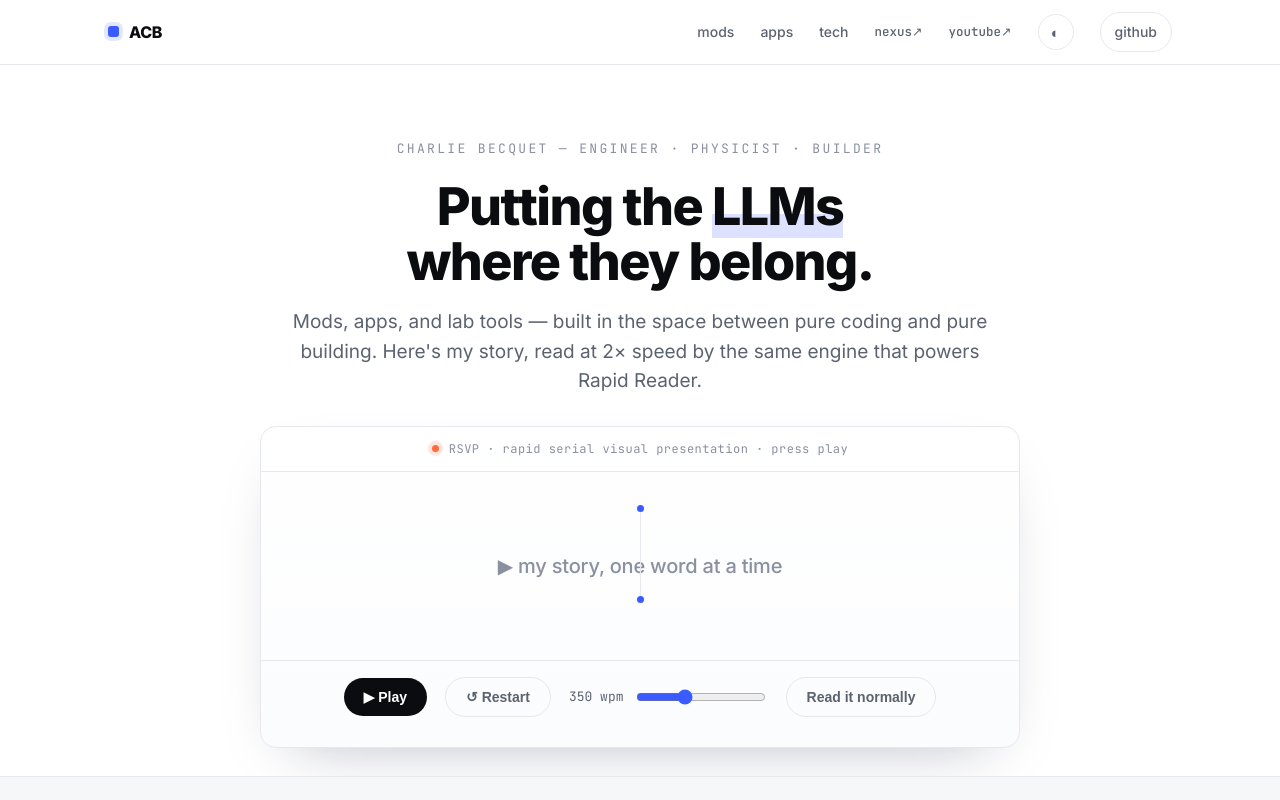
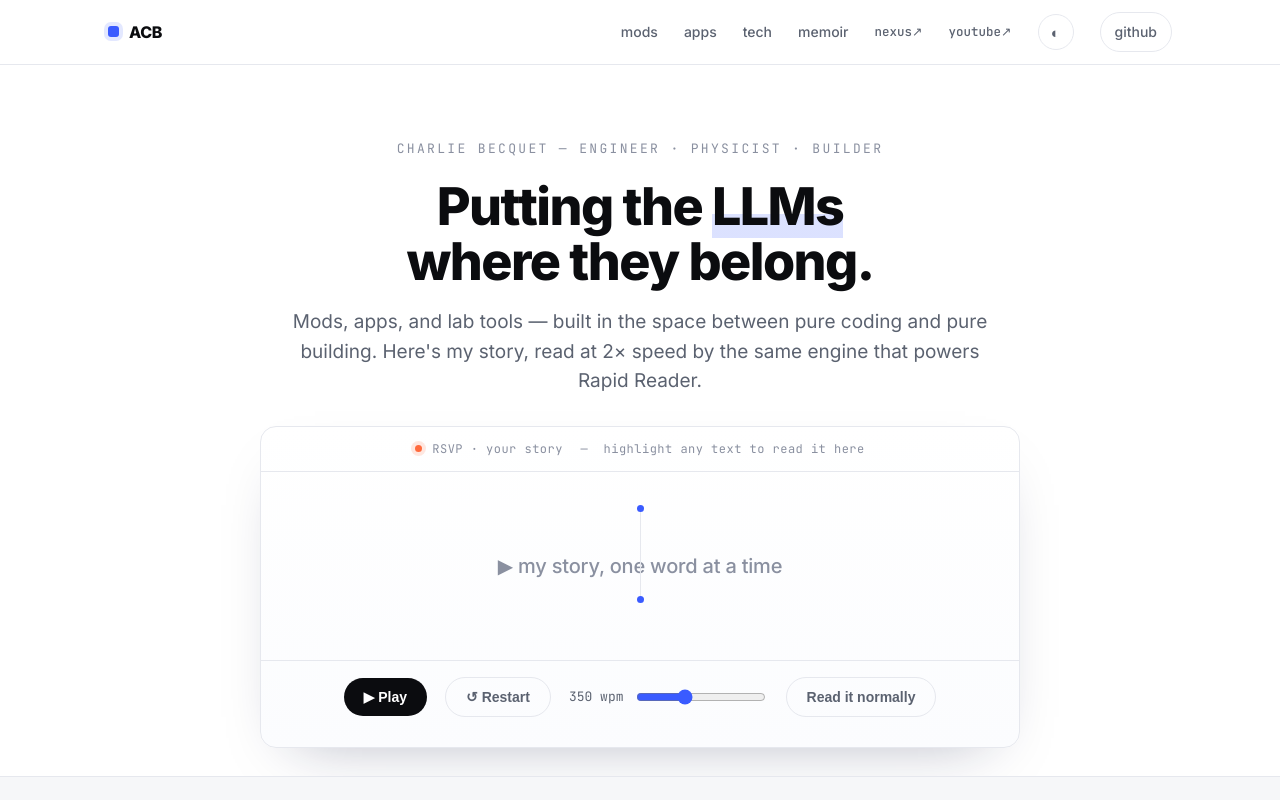
Before and after one commit to acbecquet/acb-landing, a plain HTML site: page mockups/studio.html in a window 1280 px wide. Both pictures are taken after a click on the button "↺ Restart". Shown: the top 800 px of the page. Drawn offline with Linux system fonts and the light colour scheme.

Commit message:
studio mockup: market-domination fix, memoir teaser, highlight-to-read RSVP
- Ethos line: 'domination' -> 'market domination'
- Add a 'memoir' nav link + a 'coming soon' writing section
- RSVP default now plays the full origin + jack-of-all-trades story
- Highlight any text on the page and it loads + plays in the RSVP reader
  (mirrors Rapid Reader's capture-highlighted-text behavior)

```diff
--- a/mockups/studio.html
+++ b/mockups/studio.html
@@ -150,6 +150,8 @@
   .linkrow{display:flex;gap:16px;margin-top:18px;flex-wrap:wrap}
   .linkrow a{font-family:"JetBrains Mono",monospace;font-size:13px;color:var(--accent-ink);font-weight:600}
   .linkrow a:hover{text-decoration:underline}
+  .comingsoon{border:1px dashed var(--line);border-radius:18px;padding:32px;background:var(--soft);margin-top:6px}
+  .soon-badge{font-family:"JetBrains Mono",monospace;font-size:11px;padding:4px 10px;border-radius:999px;border:1px dashed var(--faint);color:var(--faint);font-weight:700;letter-spacing:.05em;text-transform:uppercase}
   @media(max-width:880px){.grid3{grid-template-columns:1fr}.feature{grid-template-columns:1fr}.feature .right{border-left:none;border-top:1px solid var(--line)}}
 
   /* ethos + footer */
@@ -171,6 +173,7 @@
     <a href="#mods" class="hideS">mods</a>
     <a href="#apps" class="hideS">apps</a>
     <a href="#tech" class="hideS">tech</a>
+    <a href="#memoir" class="hideS">memoir</a>
     <a class="ext" href="https://www.nexusmods.com/profile/cbecquet/mods">nexus↗</a>
     <a class="ext hideS" href="https://www.youtube.com/@ACBMods">youtube↗</a>
     <button class="themebtn" id="themeBtn" aria-label="Toggle light or dark mode" title="Toggle light / dark">◐</button>
@@ -185,7 +188,7 @@
   <p class="lede">Mods, apps, and lab tools — built in the space between pure coding and pure building. Here's my story, read at 2× speed by the same engine that powers Rapid Reader.</p>
 
   <div class="rsvp" id="rsvp">
-    <div class="label"><span class="live"></span> RSVP&nbsp;·&nbsp;rapid serial visual presentation&nbsp;·&nbsp;press&nbsp;play</div>
+    <div class="label"><span class="live"></span> <span id="rsvpSrc">RSVP · your story</span> &nbsp;—&nbsp; highlight any text to read it here</div>
     <div class="stage">
       <div class="guide"></div>
       <div class="word idle" id="word">▶ &nbsp;my story, one word at a time</div>
@@ -296,9 +299,18 @@
   </div>
 </div></section>
 
+<!-- MEMOIR -->
+<section class="pillar" id="memoir"><div class="wrap">
+  <div class="eyebrow"><span class="sq" style="background:var(--ink)"></span> ACB · writing</div>
+  <div class="comingsoon">
+    <div class="head" style="margin-bottom:10px"><h2 style="margin:0">A memoir.</h2><span class="soon-badge">coming soon</span></div>
+    <p class="sub" style="margin:0">I have a lot of writing I haven't touched in a while. Maybe now is the time to put together what I have, make some edits, and shape it into a comprehensive memoir.</p>
+  </div>
+</div></section>
+
 <!-- ETHOS -->
 <section class="ethos"><div class="wrap">
-  <div class="big">I'm sick of products being so expensive for no reason other than <span class="hl">domination.</span></div>
+  <div class="big">I'm sick of products being so expensive for no reason other than <span class="hl">market domination.</span></div>
   <p>Every tool here is built to hand something powerful back to everybody — for cheap, or for free.</p>
 </div></section>
 
@@ -314,8 +326,9 @@
 <div class="note">mockup A · “studio / three-pillar” · clean modern studio · self-contained, no build step</div>
 
 <script>
-  const TEXT = `I grew up loving science and video games. In 2007, I was playing an old — even at the time — copy of Battlefield 1942, and I first learned the word "AI" in the settings menu. Artificial Intelligence. That made a lot of sense to me to put in a video game. Fast forward 25 years, and people can't stop talking about AI. Most would agree that AI in the right hands could do really good, and in the wrong hands could do really bad. But for some reason, nobody seems to think it's possible to put what we now call "AI" — Large Language Models — into the thing we first put AI in. That's my inspiration: to put the LLMs in a place where they belong.`;
-  const words = TEXT.split(/\s+/).filter(Boolean);
+  const STORY = `I grew up loving science and video games. In 2007 I was playing an old — even at the time — copy of Battlefield 1942, and first learned the word "AI" in the settings menu. Artificial Intelligence. That made a lot of sense to me to put in a video game. Fast forward 25 years and people can't stop talking about AI. Most would agree that AI in the right hands could do really good, and in the wrong hands could do really bad. But for some reason, nobody seems to think it's possible to put what we now call "AI" — Large Language Models — into the thing we first put AI in. That's my inspiration for the living-NPC mods: to put the LLMs in a place where they belong. In my professional life I'm an engineer. I studied physics in university, and I've always lived somewhere in the middle of engineering — between pure coding and pure building. Physics mostly just taught me how the world worked. I was never very good at coding. I slowly learned MATLAB and Python over 6–7 years, but I'd be a fool to say I was anywhere near the level of a software engineer. And then the LLMs came along. A lot of people wanted to ask them personal questions; I wanted to use them to learn how to code better. Now, with agentic coding, I get to leverage that "in-between" lifestyle — letting my creativity spread across multiple fields to build fun tools for everybody.`;
+  const tokenize = t => t.split(/\s+/).filter(Boolean);
+  let words = tokenize(STORY);
   const wordEl = document.getElementById('word');
   const playBtn = document.getElementById('play');
   const wpmEl = document.getElementById('wpm');
@@ -323,7 +336,7 @@
   const fullEl = document.getElementById('full');
   let i = 0, playing = false, timer = null, wpm = 350;
 
-  fullEl.textContent = TEXT;
+  fullEl.textContent = STORY;
 
   function orp(w){
     const len = (w.match(/[A-Za-z0-9]/g)||w).length;
@@ -348,7 +361,19 @@
   function play(){ playing=true; playBtn.textContent='❚❚ Pause'; step(); }
   function stop(){ playing=false; playBtn.textContent='▶ Play'; clearTimeout(timer); }
   playBtn.onclick=()=> playing?stop():play();
-  document.getElementById('restart').onclick=()=>{ stop(); i=0; wordEl.className='word idle'; wordEl.textContent='▶  my story, one word at a time'; };
+  const srcLabel = document.getElementById('rsvpSrc');
+  function setSource(text, label){ stop(); words = tokenize(text); i = 0; srcLabel.textContent = label==='highlight' ? 'RSVP · your highlighted text' : 'RSVP · your story'; }
+  document.getElementById('restart').onclick=()=>{ setSource(STORY,'story'); wordEl.className='word idle'; wordEl.textContent='▶  my story, one word at a time'; };
+
+  // auto-highlight → play any text you select anywhere on the page
+  const rsvpEl = document.getElementById('rsvp');
+  document.addEventListener('mouseup', ()=>{
+    const sel = window.getSelection();
+    const text = sel ? sel.toString().replace(/\s+/g,' ').trim() : '';
+    if(text.length < 12) return;                 // ignore tiny / accidental selections
+    if(rsvpEl.contains(sel.anchorNode)) return;  // ignore selections inside the reader itself
+    setSource(text, 'highlight'); play();
+  });
   wpmEl.oninput=()=>{ wpm=+wpmEl.value; wpmLabel.textContent=wpm+' wpm'; };
   document.getElementById('toggleFull').onclick=(e)=>{ fullEl.classList.toggle('show'); e.target.textContent = fullEl.classList.contains('show')?'Hide text':'Read it normally'; };
 
```
